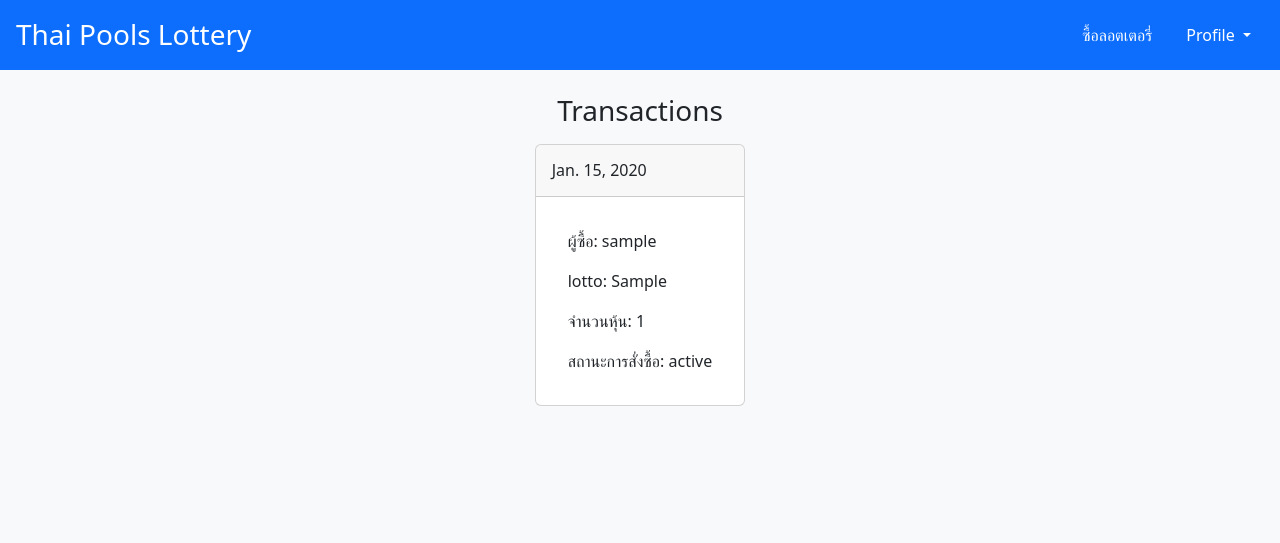
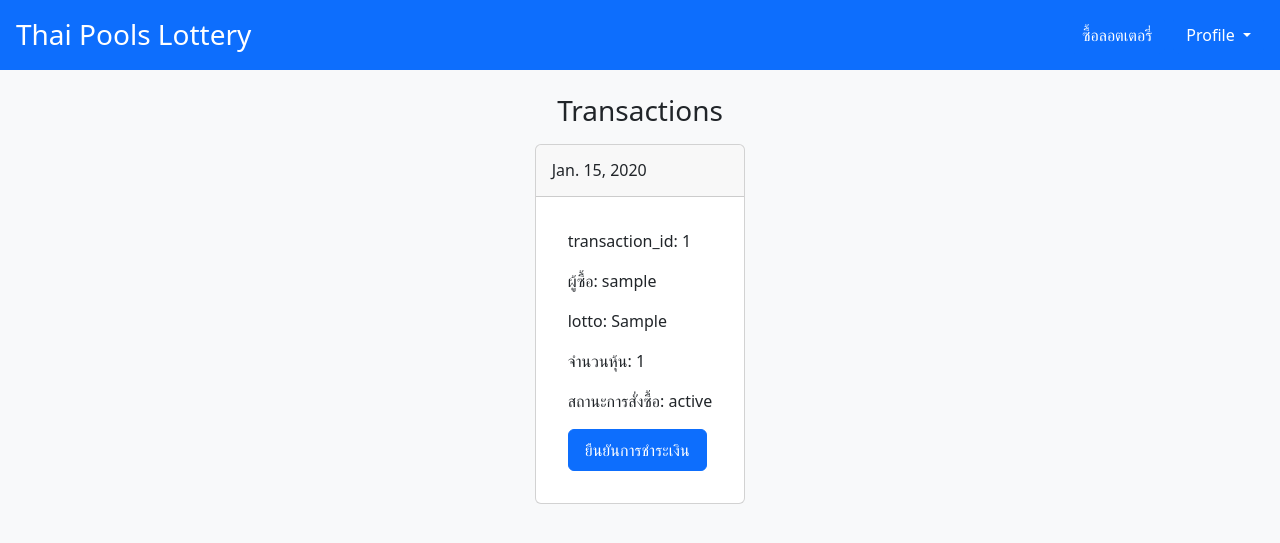
Before and after one commit to TheoMan8520/lotto, a Django app: page /transactions/ in a window 1280 px wide. Shown: the top 543 px of the page. Run offline with Django 5.2, Linux system fonts and the light colour scheme; a user stored in the database is signed in; tables that the repository leaves empty hold one stand-in row (values such as "Sample post"); some libraries are stand-ins or nearby versions.

Commit message:
Transaction approval from superuser

```diff
--- a/app/templates/header.html
+++ b/app/templates/header.html
@@ -48,7 +48,7 @@
               </ul>
             </div>
           {% else %}
-            <a href="{% url 'lotto:login' %}"><h6 class="text-white">เข้าสู่ระบบ/สมัครสมาชิก</h6></a>
+            <a href="{% url 'lotto:login' %}" class="btn btn-primary"><p class="text-white">เข้าสู่ระบบ/สมัครสมาชิก</p></a>
           {% endif %}
         </div>
     </div>
--- a/app/templates/transactions.html
+++ b/app/templates/transactions.html
@@ -10,12 +10,16 @@
                         <h6>{{ transaction.created_at.date }}</h6>
                     </div>
                     <div class="card-body d-flex flex-column align-items-center">
-                        <form action="{% url 'lotto:confirm_buy_lotto' %}" method="POST" class="d-flex flex-column align-items-start g-10 p-3">
+                        <form action="{% url 'lotto:transactions' transaction.id %}" method="POST" class="d-flex flex-column align-items-start g-10 p-3">
                             {% csrf_token %}
+                            <p>transaction_id: {{ transaction.id }}</p>
                             <p>ผู้ซื้อ: {{ transaction.user.username }}</p>
                             <p>lotto: {{ transaction.lotto }}</p>
                             <p>จำนวนหุ้น: {{ transaction.share }}</p>
                             <p>สถานะการสั่งซื้อ: {{ transaction.status }}</p>
+                            {% if user.is_superuser and transaction.status != "คำสั่งซื้อสำเร็จ" %}
+                                <button title="submit_form" type="submit" class="btn btn-primary px-3 py-2">ยืนยันการชำระเงิน</button>
+                            {% endif %}
                         </form>
                     </div>
                 </div>
--- a/app/urls.py
+++ b/app/urls.py
@@ -11,6 +11,7 @@ urlpatterns = [
     path("buy", views.BuyLottoView.as_view(), name="buy_lotto"),
     path("buy/confirm", views.ConfirmBuyLottoView.as_view(), name="confirm_buy_lotto"),
     path("transactions/", views.TransactionView.as_view(), name="transactions"),
+    path("transactions/<int:pk>", views.TransactionView.as_view(), name="transactions"),
 
     path("signup/", views.signup_method, name="signup"),
     path("login/", views.login_method, name="login"),
--- a/app/views.py
+++ b/app/views.py
@@ -98,31 +98,14 @@ class ConfirmBuyLottoView(View):
 
     def post(self, request):
         if request.user.is_authenticated:
-            # form = TransactionForm(request.POST)
-            # if form.is_valid():
-            #     form.save()
-            #     return redirect(self.success_url)
-            # else:
-                # errors = form.errors.items()
-                # ctx = {
-                #     "errors": errors
-                # }
-                # return render(request, self.template_name, ctx)
-            print("post is called")
             user = request.user
             lotto = request.POST.get("lotto")
             share = request.POST.get("share")
-            print("request.POST:", request.POST)
-            print("user:", user)
-            print("lotto:", lotto)
-            print("share:", share)
             if (user and lotto and share):
-                print("got in")
                 transaction = Transaction(user=user, lotto=lotto, share=share)
                 transaction.save()
                 return redirect(self.success_url)
             else:
-                print("else")
                 errors = ["Required inputs are not filled"]
                 ctx = {
                     "errors": errors
@@ -133,16 +116,31 @@ class ConfirmBuyLottoView(View):
 
 class TransactionView(View):
     template_name = 'transactions.html'
-    success_url=reverse_lazy('lotto:main')
+    success_url=reverse_lazy('lotto:transactions')
+    home=reverse_lazy('lotto:main')
     def get(self, request):
-        if request.user.is_authenticated:
+        if request.user.is_superuser:
+            transactions = Transaction.objects.all()
+            ctx = {
+                "transactions": transactions
+            }
+            return render(request, self.template_name, ctx)
+        elif request.user.is_authenticated:
             transactions = request.user.transactions.all()
             ctx = {
                 "transactions": transactions
             }
             return render(request, self.template_name, ctx)
         else:
+            return redirect(self.home)
+    def post(self, request, pk):
+        if request.user.is_superuser:
+            transaction = get_object_or_404(Transaction, id=pk)
+            transaction.status = "คำสั่งซื้อสำเร็จ"
+            transaction.save()
             return redirect(self.success_url)
+        else:
+            return redirect(self.home)
 
 class StatView(View):
     template_name = 'lotto_stat.html'
```
